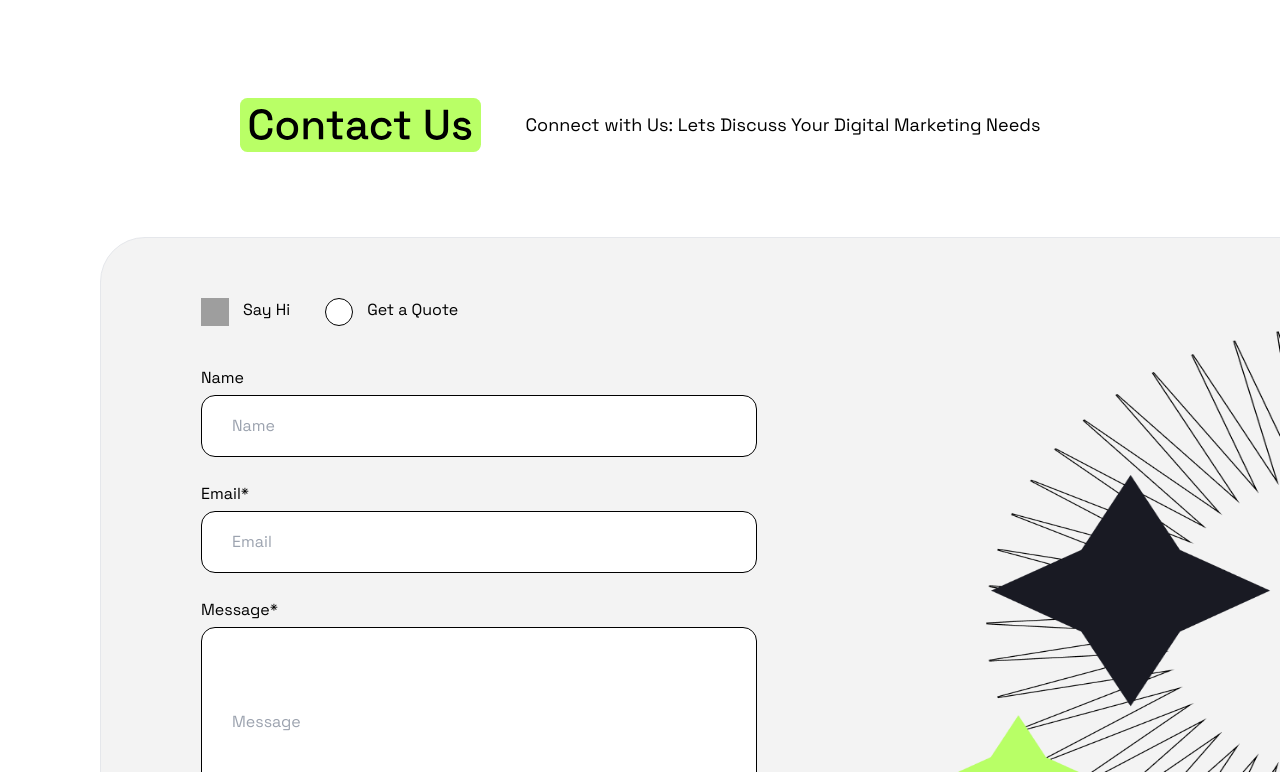
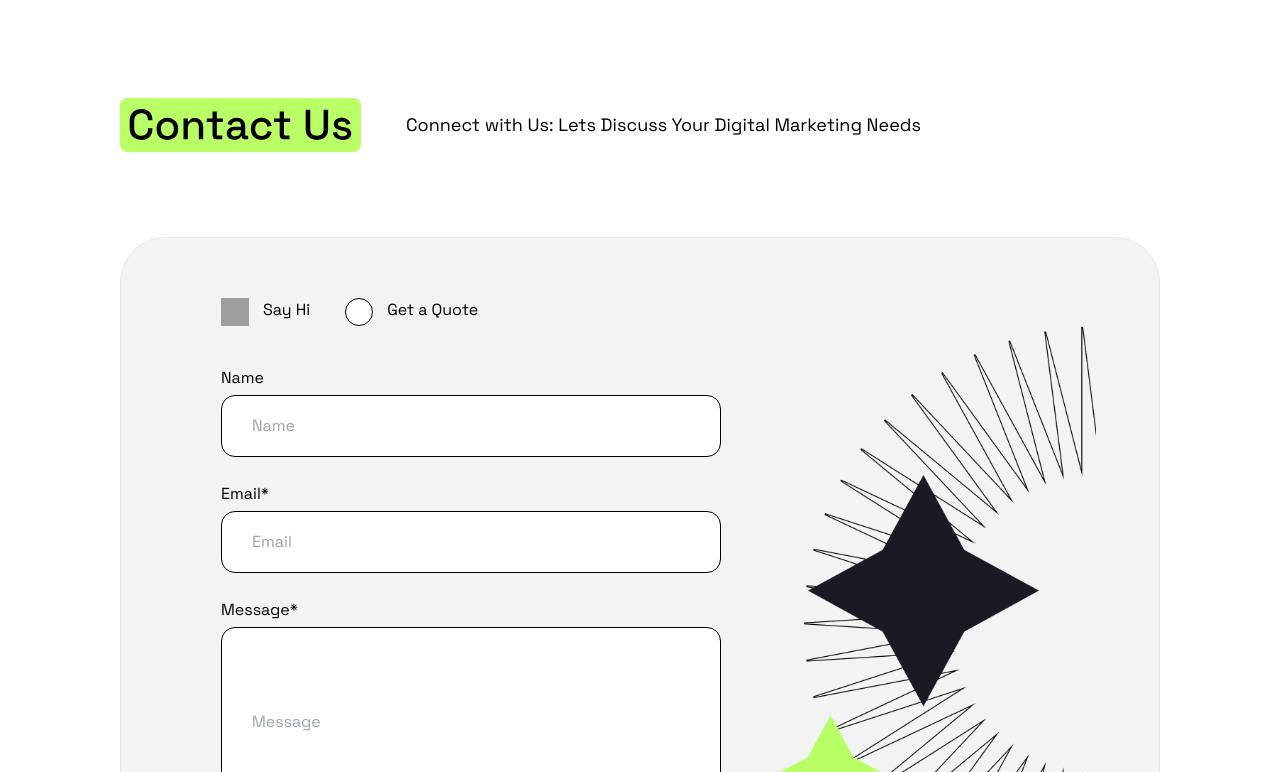
Before and after one commit to Grmamobin/Responsive-Website, a React (Vite) app: page / in a window 1280 px wide. Shown: the part 5608-6380 px from the top of the page. Built offline with nearby package versions, Linux system fonts and the light colour scheme; grey boxes are pictures that could not be loaded.

Commit message:
contact us part completed

```diff
--- a/src/components/contactUs/index.jsx
+++ b/src/components/contactUs/index.jsx
@@ -7,14 +7,14 @@ export default function CotactUs(){
     });
     return(
     <>
-    <div className='flex flex-col sm:flex-row justify-center items-center pb-[85px] text-lg gap-[45px]'>
+    <div className='lg:flex inline-flex flex-col lg:flex-row items-center pb-[40px] lg:pb-[85px] text-lg lg:gap-[45px] gap-[30px]'>
         <img className='w-[241px]' src="src/assets/images/Heading (3).svg" alt="" />
-        <p className='text-[18px]'>Connect with Us: Lets Discuss Your Digital Marketing Needs</p>
+        <p className='text-[18px] text-center'>Connect with Us: Lets Discuss Your Digital Marketing Needs</p>
     </div>
 
-    <div className='flex w-[1240px] pt-[60px]  pb-[80px] pl-[100px] items-start gap-[10px] flex-shrink-0 border rounded-[45px] bg-[var(--Grey,#F3F3F3)]'>
-        <div className='flex flex-col items-start gap-[40px]'>
-            <div className='flex items-start gap-[35px]'>
+    <div className='lg:flex py-[40px] px-[30px] lg:pt-[60px]  lg:pb-[80px] lg:pl-[100px] items-start lg:gap-[10px] gap-[36px] lg:flex-shrink-0 border rounded-[45px] bg-[var(--Grey,#F3F3F3)]'>
+        <div className='flex flex-col gap-[40px]'>
+            <div className='flex items-start gap-[35px] self-center lg:self-auto'>
                 <div className='flex gap-[14px]'>
                     <div >
                         <div className='w-[28px] h-[28px] border rounded-[29px] bg-white border-black' style={{display: radioButton[2]? "none" : "flex"}} onClick={()=>{setRadioButton({1: false, 2: true})}}></div>
@@ -30,24 +30,24 @@ export default function CotactUs(){
                     <p>Get a Quote</p>
                 </div>
             </div>
-            <div className='flex flex-col items-start gap-[25px]'>
+            <div className='flex flex-col  gap-[25px]'>
                 <div className='flex flex-col items-start gap-[5px]'>
                     <p>Name</p>
-                    <input className='flex w-[556px] py-[18px] px-[30px] items-start gap-[10px] border rounded-[14px] bg-white border-[#000]' type="Name" placeholder='Name'/>
+                    <input className='flex w-full lg:w-[500px] py-[18px] px-[30px] items-start gap-[10px] border rounded-[14px] bg-white border-[#000]' type="Name" placeholder='Name'/>
                 </div>
                 <div className='flex flex-col items-start gap-[5px] '>
                     <p>Email*</p>
-                    <input className='flex w-[556px] py-[18px] px-[30px] items-start gap-[10px] border rounded-[14px] bg-white border-[#000]' type="Email"  placeholder='Email' />
+                    <input className='flex w-full py-[18px] px-[30px] items-start gap-[10px] border rounded-[14px] bg-white border-[#000]' type="Email"  placeholder='Email' />
                 </div>
                 <div className='flex flex-col items-start gap-[5px] h-[223px]'>
                     <p>Message*</p>
-                    <input className='flex w-[556px] h-[190px] py-[18px] px-[30px] items-start gap-[10px] flex-shrink-0 border rounded-[14px] bg-white border-[#000]' type="Message"  placeholder='Message' />
+                    <input className='flex w-full h-[190px] py-[18px] px-[30px] items-start gap-[10px] flex-shrink-0 border rounded-[14px] bg-white border-[#000]' type="Message"  placeholder='Message' />
                 </div>
             </div>
-            <Button title='Send Message' bgColor='var(--Dark,#191A23)' text='white' width='556px' justify='justify-center' borderColor='none'></Button>
+            <Button title='Send Message' bgColor='var(--Dark,#191A23)' text='white' justify='justify-center' borderColor='none' self_width='w-full'></Button>
         </div>
 
-            <img className='w-[400.859px] h-[648px] ml-auto ' src="src/assets/images/Screenshot 2024-07-13 at 16.54.19.png" alt="" />
+            <img className='w-[400.859px] h-[648px] ml-auto lg:block hidden object-contain' src="src/assets/images/Screenshot 2024-07-13 at 16.54.19.png" alt="" />
 
     </div>
 
--- a/src/components/wholePage/index.jsx
+++ b/src/components/wholePage/index.jsx
@@ -17,7 +17,7 @@ export default function WholePage(){
         <section className="inProcess pt-[100px]"><InProcess/></section>
         <section className="team pt-[100px]"><Team/></section>
         {/* <section className="testimonials pt-[100px]"><Testimonials/></section>   STILL HAS BUG */}
-        <section className="contactUs pt-[100px]"><CotactUs/></section>
+        <section className="contactUs pt-[100px] px-[20px] "><CotactUs/></section>
         <section className="footer pt-[100px]"><Footer/></section>
     </div>
     </>
```
